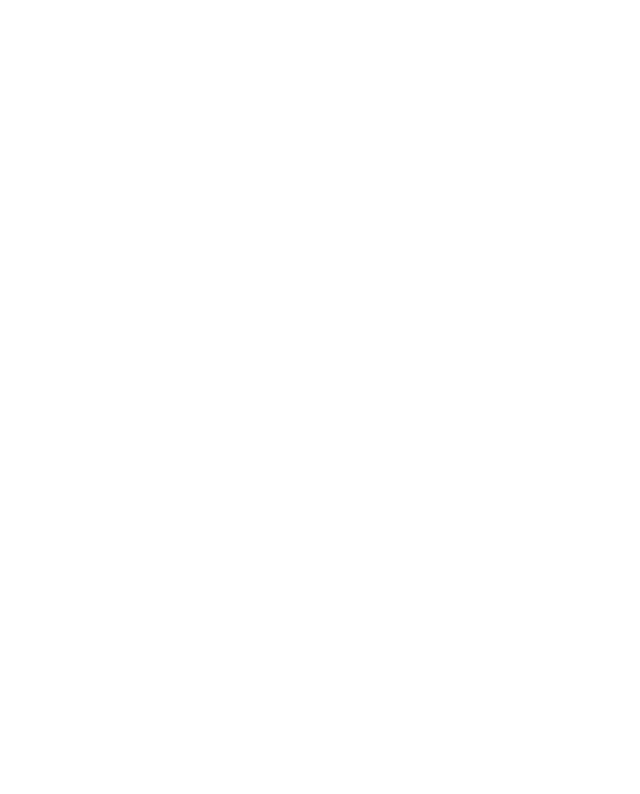
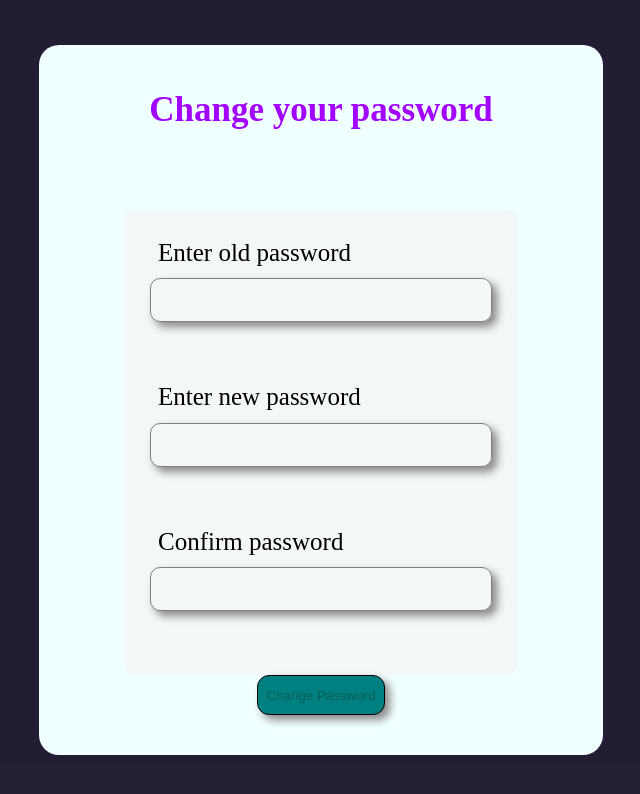
Before and after one commit to AYadav07/expense-frontend, a React app: page /change-pass in a window 1280 px wide. Before the commit this address had no page. Shown: the top 794 px of the page, without its empty margins (319-959 px from the left). Built offline with nearby package versions, Linux system fonts and the light colour scheme.

Commit message:
password change added

```diff
--- a/src/App.js
+++ b/src/App.js
@@ -6,6 +6,7 @@
 import { ResetPassReq } from "./components/resetPassword/ResetPassReq";
 import ResetPassword from "./components/resetPassword/ResetPassword";
 import { Profile } from "./components/profile/Profile";
+import { ChangePass } from "./components/change-password/ChangePass";
 
 const App = () => {
   return (
@@ -17,6 +18,7 @@
         <Route path="/reset-pass-request" element={<ResetPassReq />} />
         <Route path="/reset-password" element={<ResetPassword />} />
         <Route path="/profile" element={<Profile />} />
+        <Route path="/change-pass" element={<ChangePass />} />
       </Routes>
     </BrowserRouter>
   );
--- a/src/components/Topbar.jsx
+++ b/src/components/Topbar.jsx
@@ -12,6 +12,7 @@
       <LeftDetails></LeftDetails>
       <RightDetails>
         <Link to={"/profile"}>Profile</Link>
+        <Link to={"/change-pass"}>Change Password</Link>
       </RightDetails>
     </Container>
   );
--- /dev/null
+++ b/src/components/change-password/ChangePass.jsx
@@ -0,0 +1,156 @@
+import axios from "axios";
+import React, { useEffect, useState } from "react";
+import styled from "styled-components";
+
+const Container = styled.div`
+  min-width: 100vw;
+  min-height: 100vh;
+  background-color: #070119e2;
+  color: white;
+  font-size: 25px;
+  display: flex;
+  align-items: center;
+  justify-content: center;
+`;
+const Wrapper = styled.div`
+  width: 40vw;
+  background-color: azure;
+  color: black;
+  display: flex;
+  flex-direction: column;
+  align-items: center;
+  justify-content: center;
+  padding: 5vh 2vw;
+  border-radius: 20px;
+`;
+
+const Items = styled.div`
+  padding: 3vh 2vw;
+  display: flex;
+  flex-direction: column;
+  background-color: #f3f7f7;
+  border-radius: 10px;
+  gap: 2vh;
+`;
+const Item = styled.div`
+  display: flex;
+  flex-direction: column;
+  align-items: flex-start;
+  justify-content: center;
+  gap: 0.5vw;
+  margin-bottom: 5vh;
+`;
+const Lable = styled.label`
+  padding: 5px 8px;
+  border-radius: 5px;
+`;
+const Heading = styled.div`
+  align-items: center;
+  color: #a202ff;
+  font-size: 35px;
+  font-weight: 600;
+  border-radius: 5px;
+  padding: 5px 0 10vh;
+`;
+const Input = styled.input`
+  background: transparent;
+  height: 4vh;
+  border: 1px solid grey;
+  border-radius: 10px;
+  box-shadow: 5px 5px 8px #888888;
+  padding: 5px 10px;
+  font-size: 20px;
+  width: 25vw;
+
+  &:hover {
+    box-shadow: 0 0 5px rgba(0, 123, 255, 0.5);
+    transition: all 0.3s ease;
+  }
+
+  &:focus {
+  }
+  @media (max-width: 480px) {
+    width: 90vw;
+  }
+`;
+const Button = styled.button`
+  background-color: teal;
+  width: 10vw;
+  height: 5vh;
+  border: 1px solid black;
+  border-radius: 12px;
+  box-shadow: 5px 5px 8px #888888;
+  cursor: pointer;
+
+  &:hover {
+    transition: all 1s ease;
+    background-color: #007bff;
+  }
+`;
+
+export const ChangePass = () => {
+  const [oldPass, setOldPass] = useState("");
+  const [pass, setPass] = useState("");
+  const [confPass, setConfPass] = useState("");
+
+  const [matched, setMatched] = useState(false);
+
+  async function handleSubmit(e) {
+    try {
+      e.preventDefault();
+      const data = axios.post(
+        "http://localhost:5555/api/auth/change-pass",
+        { pass, oldPass },
+        { withCredentials: true }
+      );
+      console.log(data);
+    } catch (error) {
+      console.log(error);
+    }
+  }
+
+  useEffect(() => {
+    setMatched(pass === confPass && pass.length > 0);
+  }, [pass, confPass]);
+
+  return (
+    <Container>
+      <Wrapper>
+        <Heading>Change your password </Heading>
+        <Items>
+          <Item>
+            <Lable>Enter old password</Lable>
+            <Input
+              type="password"
+              onChange={(e) => setOldPass(e.target.value)}
+              value={oldPass}
+            />
+          </Item>
+          <Item>
+            <Lable>Enter new password</Lable>
+            <Input
+              type="password"
+              onChange={(e) => setPass(e.target.value)}
+              value={pass}
+            />
+          </Item>
+          <Item>
+            <Lable>Confirm password</Lable>
+            <Input
+              type="password"
+              onChange={(e) => setConfPass(e.target.value)}
+              value={confPass}
+            />
+            {matched === false && pass.length > 0 && confPass.length > 0 && (
+              <div style={{ color: "red" }}>Password is not matching</div>
+            )}
+          </Item>
+        </Items>
+        <Button onClick={handleSubmit} disabled={!matched}>
+          {" "}
+          Change Password
+        </Button>
+      </Wrapper>
+    </Container>
+  );
+};
--- a/src/components/profile/Profile.jsx
+++ b/src/components/profile/Profile.jsx
@@ -1,21 +1,26 @@
 import React, { useState } from "react";
 import styled from "styled-components";
 import { ProfileImage } from "./ProfileImage";
+import axios from "axios";
 
 const Container = styled.div`
-  width: 100vw;
-  height: 100vh;
+  min-width: 90vw;
+  min-height: 90vh;
   background-color: #070119e2;
   color: white;
   font-size: 25px;
+  padding: 5vh 5vw;
 `;
 const Wrapper = styled.div`
-  padding: 8vh 2vw 0;
+  background-color: azure;
   display: flex;
+  justify-content: center;
+  padding: 5vh 2vw;
+  border-radius: 20px;
 `;
 
 const ProfileDetails = styled.div`
-  width: 57vw;
+  width: 60vw;
   background-color: azure;
   color: black;
   padding: 2vh 2vw;
@@ -90,11 +95,17 @@
 export const Profile = () => {
   const [edit, setEdit] = useState(false);
   const [name, setName] = useState("amar7");
-  const [userName, setUserName] = useState("amar7");
+  const [username, setUsername] = useState("amar7");
 
   async function handleSubmit(e) {
     try {
       e.preventDefault();
+      const user = await axios.post(
+        "http://localhost:5555/api/profile/update-profile",
+        { name, username },
+        { withCredentials: true }
+      );
+      console.log(user);
     } catch (err) {
       console.log(err);
     }
@@ -127,11 +138,11 @@
             <Item>
               <Lable>username</Lable>
               {!edit ? (
-                <Value>{userName}</Value>
+                <Value>{username}</Value>
               ) : (
                 <Input
-                  onChange={(e) => setUserName(e.target.value)}
-                  value={userName}
+                  onChange={(e) => setUsername(e.target.value)}
+                  value={username}
                 />
               )}
             </Item>
@@ -150,7 +161,6 @@
           </Item>
         </ProfileDetails>
       </Wrapper>
-      <Input />
     </Container>
   );
 };
--- a/src/components/profile/ProfileImage.jsx
+++ b/src/components/profile/ProfileImage.jsx
@@ -38,8 +38,7 @@
   //   }
   async function onSubmitImg() {
     try {
-      const imageData = new FormData();
-      imageData.append("new-image", formData);
+      console.log(formData);
     } catch (error) {
       console.log(error);
     }
@@ -50,7 +49,9 @@
     if (file) {
       const imageUrl = URL.createObjectURL(file);
       setImage(imageUrl);
-      setFormData(file);
+      const imageData = new FormData();
+      imageData.append("new-image", file);
+      setFormData(imageData);
     }
 
     // const formData = new FormData();
@@ -71,7 +72,7 @@
         <Pic src={image} />
 
         <Action>
-          {formData == null && (
+          {
             <>
               <label htmlFor="fileInput">X</label>
               <input
@@ -81,7 +82,7 @@
                 style={{ display: "none" }}
               />
             </>
-          )}
+          }
           <button onClick={onSubmitImg}>S</button>
         </Action>
       </ProfilePic>
```
